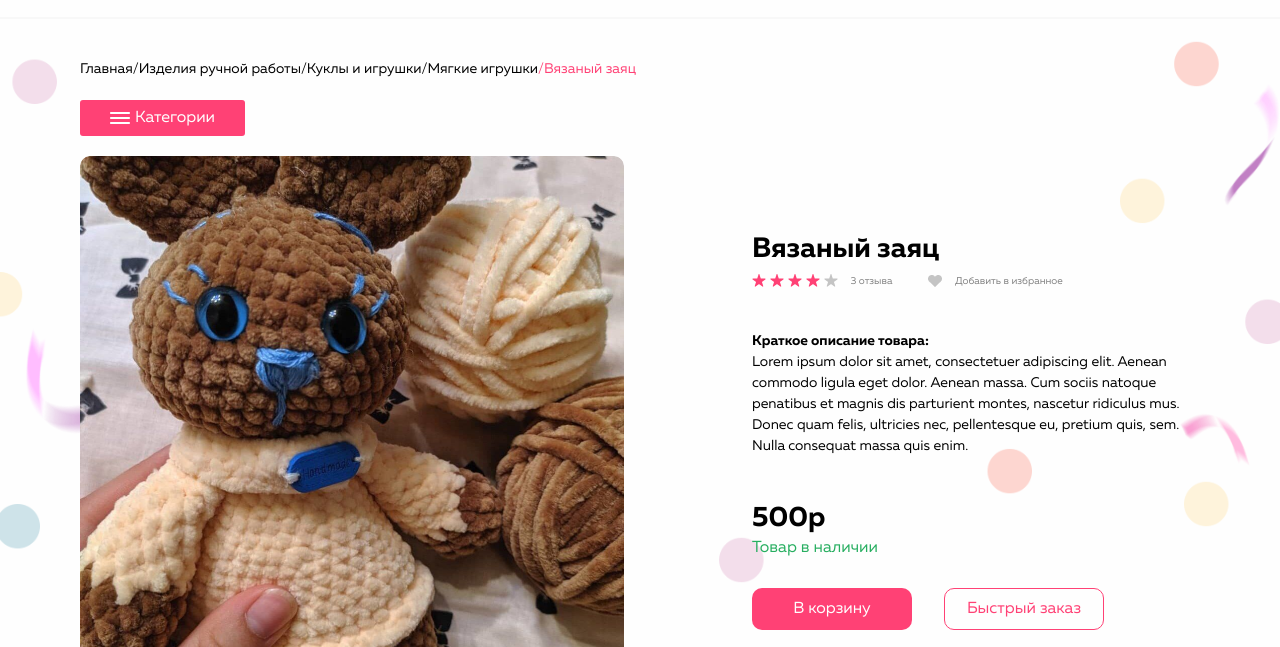
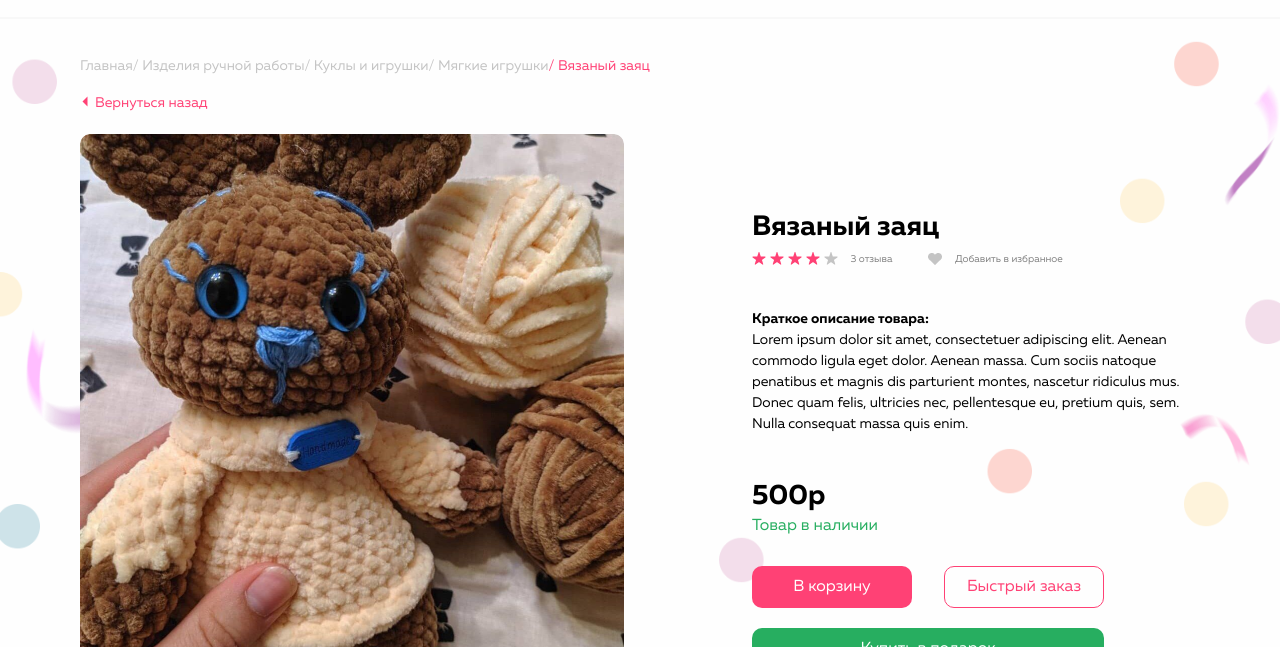
Before and after one commit to Faarest/podarki-masters, a plain HTML site: page good_page.html in a window 1280 px wide. Shown: the part 96-743 px from the top of the page. Drawn offline with nearby package versions, Linux system fonts and the light colour scheme; files whose address does not match are found by name.

Commit message:
Update good_page.html

```diff
--- a/good_page.html
+++ b/good_page.html
@@ -61,14 +61,15 @@
 		<section class="section">
 			<div class="container">
 				<div class="main_inner">
-					<a href="#" class="navig_links">Главная/Изделия ручной работы/Куклы и игрушки/Мягкие игрушки<span class="current_navig">/Вязаный заяц</span></a>
+					<div class="navig_links">
+						<a href="">Главная </a>
+						<a href="">/ Изделия ручной работы </a>
+						<a href="">/ Куклы и игрушки </a>
+						<a href="">/ Мягкие игрушки</a>
+						<a href="" class="current_navig"> / Вязаный заяц</a>
+					</div>
 					<div class="main_inner_left">
-						<div class="main_category">
-							<a href="#" class="main_category_burger animate hover_back_pink">
-								<img src="img/burger.svg" alt="">
-								<span>Категории</span>
-							</a>
-						</div>
+						<a href="" class="link_to_back">Вернуться назад</a>
 					</div>
 					<div class="main_goods_box">
 						<div class="goods_photoh_box">
```
